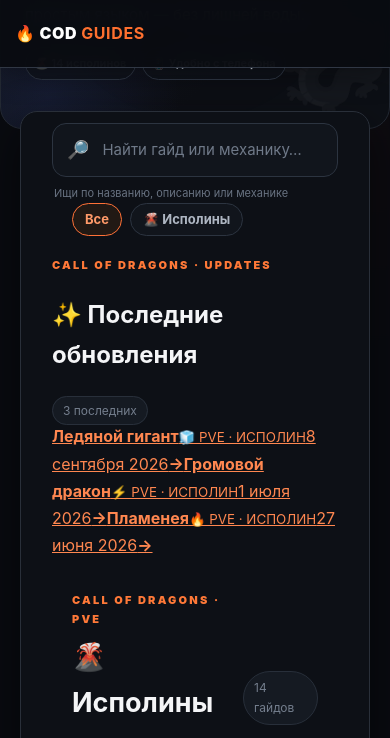
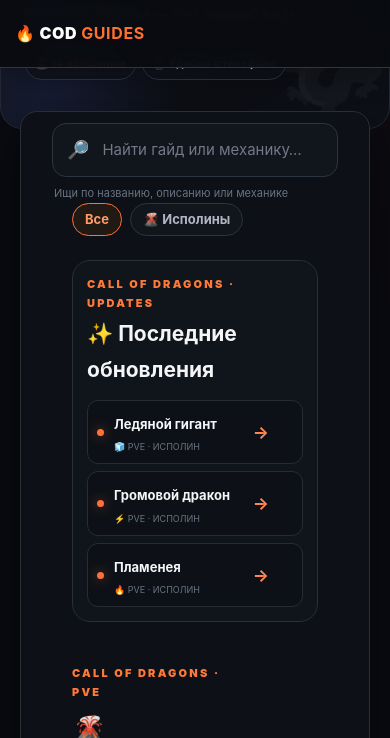
Before and after one commit to Kolya-YT/COD-Guides, a Jekyll site: the page built from index.md, in a window 390 px wide and 1400 px high, scrolled down 256 px, cut to the strip 0-738 px from the top of the window. Built offline with Jekyll 4.4.1, drawn with Linux system fonts in a browser that asks for light colours.

Commit message:
Polish cards, updates and mobile UX

```diff
--- a/assets/css/style.css
+++ b/assets/css/style.css
@@ -329,3 +329,45 @@
 .scroll-reveal{opacity:0;transform:translateY(16px);transition:opacity .55s ease var(--reveal-delay,0ms),transform .55s cubic-bezier(.22,.8,.25,1) var(--reveal-delay,0ms)}
 .scroll-reveal.is-revealed{opacity:1;transform:none}
 .top.is-scrolled{background:rgba(9,11,16,.94);border-bottom-color:#303744;box-shadow:0 8px 28px #0005}
+
+
+/* ENHANCEMENTS — keep the existing visual language */
+.search-count{color:#9da6b3;font-weight:700}
+.latest-updates{margin:8px 34px 12px;padding:18px;background:#10141b;border:1px solid #292f39;border-radius:18px;animation:siteFadeUp .5s .14s ease both}
+.latest-head{display:flex;align-items:end;justify-content:space-between;gap:12px;margin-bottom:12px}
+.latest-head h2{margin:4px 0 0;font-size:23px}
+.latest-list{display:grid;gap:7px}
+.latest-item{position:relative;display:grid;grid-template-columns:8px minmax(0,1fr) auto 18px;align-items:center;gap:10px;padding:10px 11px;border:1px solid #252c36;border-radius:11px;background:#0d1117;color:inherit;text-decoration:none;overflow:hidden;transition:transform .2s ease,border-color .2s ease,background .2s ease}
+.latest-item:hover{transform:translateX(3px);border-color:#ff7137;background:#151a21}
+.latest-dot{width:7px;height:7px;border-radius:50%;background:#ff7137;box-shadow:0 0 12px #ff713788}
+.latest-copy{min-width:0;display:flex;align-items:center;gap:9px}
+.latest-copy strong{color:#f4f5f7;font-size:13px;white-space:nowrap;overflow:hidden;text-overflow:ellipsis}
+.latest-copy small{color:#687281;font-size:9px;white-space:nowrap}
+.latest-item time{color:#747e8d;font-size:10px;white-space:nowrap}
+.latest-item>b{color:#ff8750;font-size:17px;transition:transform .2s ease}.latest-item:hover>b{transform:translateX(3px)}
+.latest-item.is-clicked:after,.guide-card.is-clicked:after,.category-btn.is-clicked:after,.back.is-clicked:after,.share-btn.is-clicked:after{content:"";position:absolute;left:var(--click-x);top:var(--click-y);width:10px;height:10px;border:2px solid #ff8750;border-radius:50%;transform:translate(-50%,-50%) scale(1);opacity:.65;animation:siteRipple .36s ease-out forwards;pointer-events:none}
+.guide-card,.latest-item,.category-btn,.back,.share-btn{position:relative;overflow:hidden}
+@keyframes siteRipple{to{transform:translate(-50%,-50%) scale(8);opacity:0}}
+.guide-card:before{content:"";position:absolute;z-index:2;inset:0;pointer-events:none;background:linear-gradient(115deg,transparent 35%,rgba(255,255,255,.055) 48%,transparent 61%);background-size:220% 100%;background-position:220% 0;transition:background-position .65s ease}
+.guide-card:hover:before{background-position:-20% 0}
+.guide-card-body{position:relative}
+.guide-card-body:after{content:"↗";position:absolute;right:17px;bottom:18px;width:28px;height:28px;display:flex;align-items:center;justify-content:center;border:1px solid #303846;border-radius:50%;color:#ff8750;background:#0d1117cc;opacity:.75;transform:translate(0,3px);transition:opacity .2s ease,transform .2s ease,border-color .2s ease}
+.guide-card:hover .guide-card-body:after{opacity:1;transform:translate(0,0);border-color:#ff7137}
+.toc a.is-current{border-color:#ff7137;background:#211914;color:#ff9a69;box-shadow:0 0 0 2px #ff713711}
+.reading-progress{position:fixed;left:0;top:0;width:0;height:3px;background:linear-gradient(90deg,#ff5f28,#ff9b62);box-shadow:0 0 12px #ff713766;z-index:1000;transition:width .08s linear}
+.back-top{display:none}
+@media(max-width:700px){
+ .latest-updates{margin:4px 20px 10px;padding:14px}
+ .latest-head h2{font-size:21px}
+ .latest-copy{display:block}
+ .latest-copy small{display:block;margin-top:2px}
+ .latest-item{grid-template-columns:7px minmax(0,1fr) auto 14px;padding:9px}
+ .latest-item time{font-size:9px}
+ .guide-card-body:after{right:14px;bottom:15px}
+ .back-top{position:fixed;right:15px;bottom:18px;z-index:50;display:flex;width:42px;height:42px;align-items:center;justify-content:center;border:1px solid #ff7137;border-radius:50%;background:#211914;color:#ff9a69;font:900 18px/1 system-ui;box-shadow:0 10px 28px #0008;opacity:0;transform:translateY(12px);pointer-events:none;transition:opacity .2s ease,transform .2s ease}
+ .back-top.is-visible{opacity:1;transform:none;pointer-events:auto}
+}
+@media(max-width:430px){
+ .latest-head .guide-count{display:none}
+ .latest-item time{display:none}
+}
```
